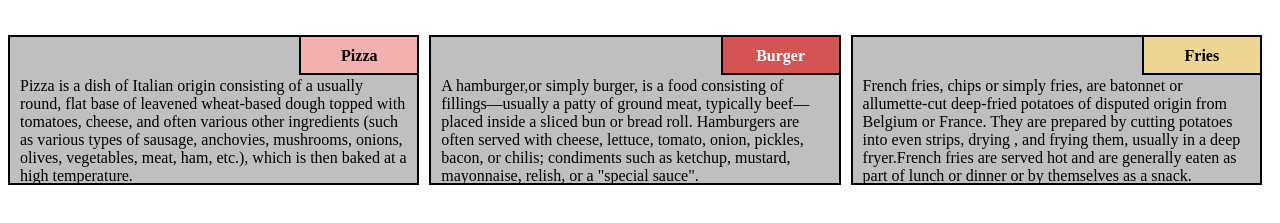
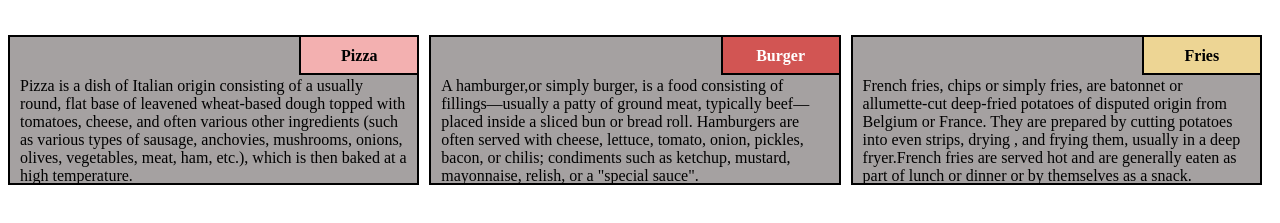
Before and after one commit to Gomatii/coursera, a plain HTML site: page week-2/index.html in a window 1280 px wide. Shown: the part 61-284 px from the top of the page. Drawn offline with Linux system fonts and the light colour scheme.

Commit message:
Update style1.css

```diff
--- a/week-2/style1.css
+++ b/week-2/style1.css
@@ -8,7 +8,7 @@ h1{
 }
 
 p {
-  background-color: #bfbfbf;
+  background-color: #a5a1a1;
   border: 2px solid black;
   height: 150px;
   margin-right: 10px;
```
